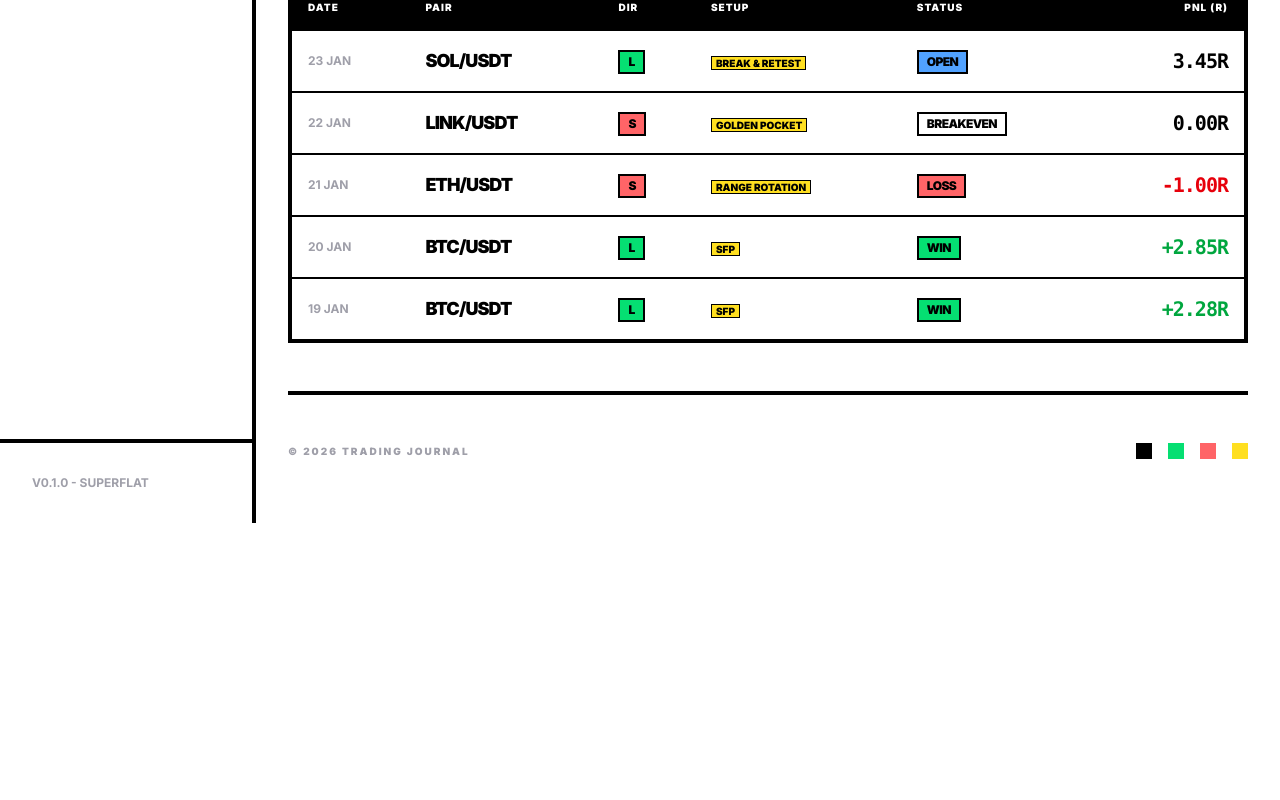
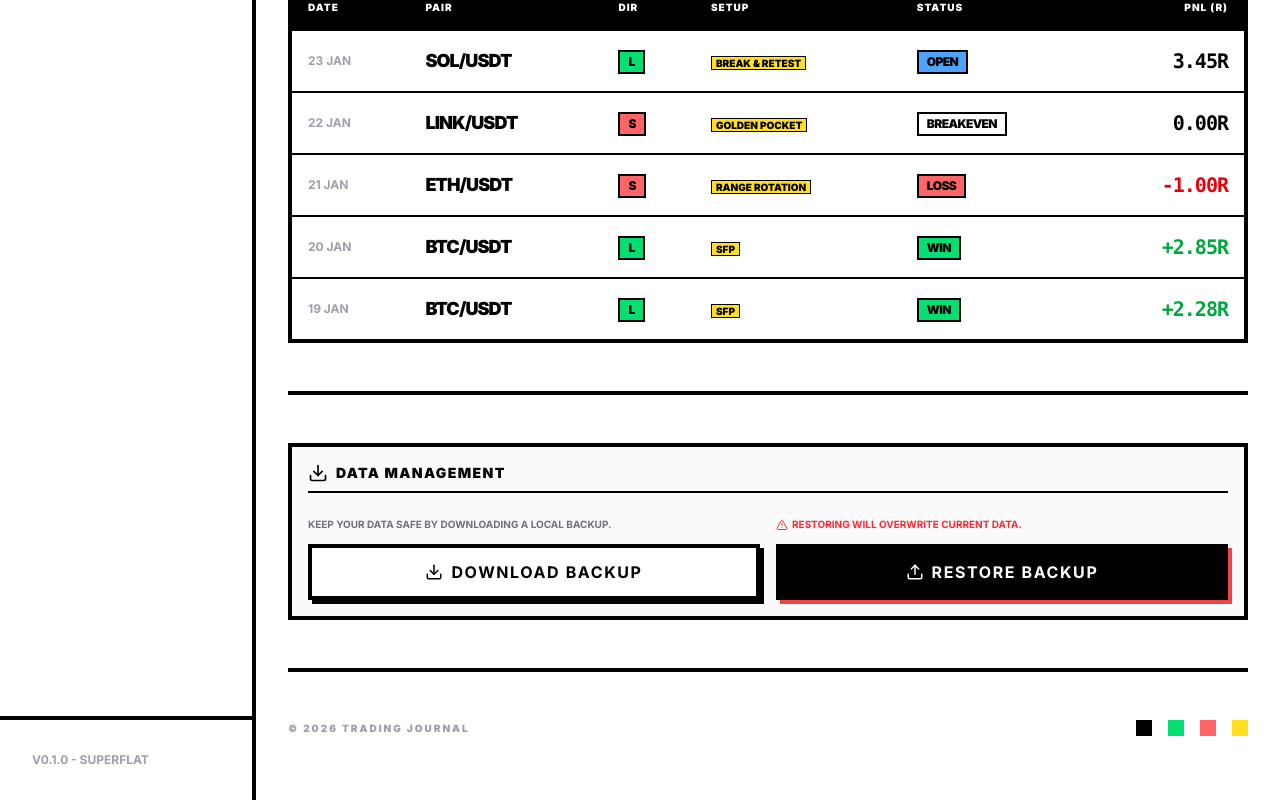
Before and after one commit to BasedDevNgmi/tradingjournal, a Next.js app: page / in a window 1280 px wide. Shown: the part 416-1216 px from the top of the page. Before the commit the page ends 939 px from the top, so only its background shows below. Built offline with nearby package versions, Linux system fonts and the light colour scheme.

Commit message:
Feature: JSON Export en Import voor data backup

```diff
--- a/app/page.tsx
+++ b/app/page.tsx
@@ -1,5 +1,6 @@
 import { TradeList } from "@/components/trade-list";
 import { StatsOverview } from "@/components/stats-overview";
+import { DataManagement } from "@/components/data-management";
 import { Plus } from "lucide-react";
 import Link from "next/link";
 import { Button } from "@/components/ui/button";
@@ -28,8 +29,13 @@ export default function Home() {
       <StatsOverview />
 
       {/* Main Content */}
-      <div className="pt-4">
+      <div className="pt-4 space-y-12">
         <TradeList />
+
+        {/* Data Management Section at the bottom */}
+        <div className="pt-12 border-t-4 border-black">
+          <DataManagement />
+        </div>
       </div>
 
       <footer className="pt-12 pb-8 flex flex-col sm:flex-row justify-between items-center gap-4 border-t-4 border-black mt-12">
--- /dev/null
+++ b/components/data-management.tsx
@@ -0,0 +1,110 @@
+"use client";
+
+import { useRef } from "react";
+import { useTrades } from "@/context/trade-context";
+import { Download, Upload, AlertTriangle } from "lucide-react";
+import { Button } from "@/components/ui/button";
+
+export function DataManagement() {
+  const { trades, importTrades } = useTrades();
+  const fileInputRef = useRef<HTMLInputElement>(null);
+
+  const handleExport = () => {
+    const dataStr = JSON.stringify(trades, null, 2);
+    const dataUri = 'data:application/json;charset=utf-8,'+ encodeURIComponent(dataStr);
+
+    const exportFileDefaultName = `trading-journal-${new Date().toISOString().split('T')[0]}.json`;
+
+    const linkElement = document.createElement('a');
+    linkElement.setAttribute('href', dataUri);
+    linkElement.setAttribute('download', exportFileDefaultName);
+    linkElement.click();
+  };
+
+  const handleImport = (event: React.ChangeEvent<HTMLInputElement>) => {
+    const fileReader = new FileReader();
+    const files = event.target.files;
+
+    if (!files || files.length === 0) return;
+
+    fileReader.onload = (e) => {
+      try {
+        const content = e.target?.result as string;
+        const importedData = JSON.parse(content);
+
+        // Basic validation
+        if (!Array.isArray(importedData)) {
+          throw new Error("Invalid format: Expected an array of trades.");
+        }
+
+        const isValid = importedData.every(item =>
+          item.id && item.pair && item.status && item.direction
+        );
+
+        if (!isValid) {
+          throw new Error("Invalid data: Some trades are missing required fields.");
+        }
+
+        if (window.confirm("WARNING: This will overwrite ALL your current trades. Are you sure you want to continue?")) {
+          importTrades(importedData);
+          alert("Backup restored successfully!");
+        }
+      } catch (err) {
+        alert(`Error importing data: ${err instanceof Error ? err.message : 'Unknown error'}`);
+      }
+
+      // Reset input
+      if (fileInputRef.current) fileInputRef.current.value = "";
+    };
+
+    fileReader.readAsText(files[0]);
+  };
+
+  return (
+    <section className="brutalist-card bg-zinc-50 space-y-6">
+      <div className="flex items-center gap-2 border-b-2 border-black pb-2">
+        <Download size={20} />
+        <h3 className="text-sm font-black uppercase tracking-widest">Data Management</h3>
+      </div>
+
+      <div className="grid grid-cols-1 sm:grid-cols-2 gap-4">
+        {/* Export */}
+        <div className="space-y-3">
+          <p className="text-[10px] font-bold uppercase text-zinc-500">
+            Keep your data safe by downloading a local backup.
+          </p>
+          <Button
+            onClick={handleExport}
+            variant="outline"
+            className="w-full h-14 shadow-[4px_4px_0px_0px_rgba(0,0,0,1)] hover:translate-x-1 hover:translate-y-1 hover:shadow-none"
+          >
+            <Download className="mr-2" size={18} />
+            Download Backup
+          </Button>
+        </div>
+
+        {/* Import */}
+        <div className="space-y-3">
+          <p className="text-[10px] font-bold uppercase text-red-500 flex items-center gap-1">
+            <AlertTriangle size={12} />
+            Restoring will overwrite current data.
+          </p>
+          <input
+            type="file"
+            ref={fileInputRef}
+            onChange={handleImport}
+            accept=".json"
+            className="hidden"
+          />
+          <Button
+            onClick={() => fileInputRef.current?.click()}
+            className="w-full h-14 bg-black text-white shadow-[4px_4px_0px_0px_rgba(239,68,68,1)] hover:translate-x-1 hover:translate-y-1 hover:shadow-none"
+          >
+            <Upload className="mr-2" size={18} />
+            Restore Backup
+          </Button>
+        </div>
+      </div>
+    </section>
+  );
+}
--- a/context/trade-context.tsx
+++ b/context/trade-context.tsx
@@ -9,6 +9,7 @@ interface TradesContextType {
   addTrade: (trade: Trade) => void;
   updateTrade: (id: string, updatedData: Partial<Trade>) => void;
   deleteTrade: (id: string) => void;
+  importTrades: (trades: Trade[]) => void;
 }
 
 const TradesContext = createContext<TradesContextType | undefined>(undefined);
@@ -54,8 +55,12 @@ export function TradesProvider({ children }: { children: React.ReactNode }) {
     setTrades((prev) => prev.filter((trade) => trade.id !== id));
   };
 
+  const importTrades = (newTrades: Trade[]) => {
+    setTrades(newTrades);
+  };
+
   return (
-    <TradesContext.Provider value={{ trades, addTrade, updateTrade, deleteTrade }}>
+    <TradesContext.Provider value={{ trades, addTrade, updateTrade, deleteTrade, importTrades }}>
       {children}
     </TradesContext.Provider>
   );
```
